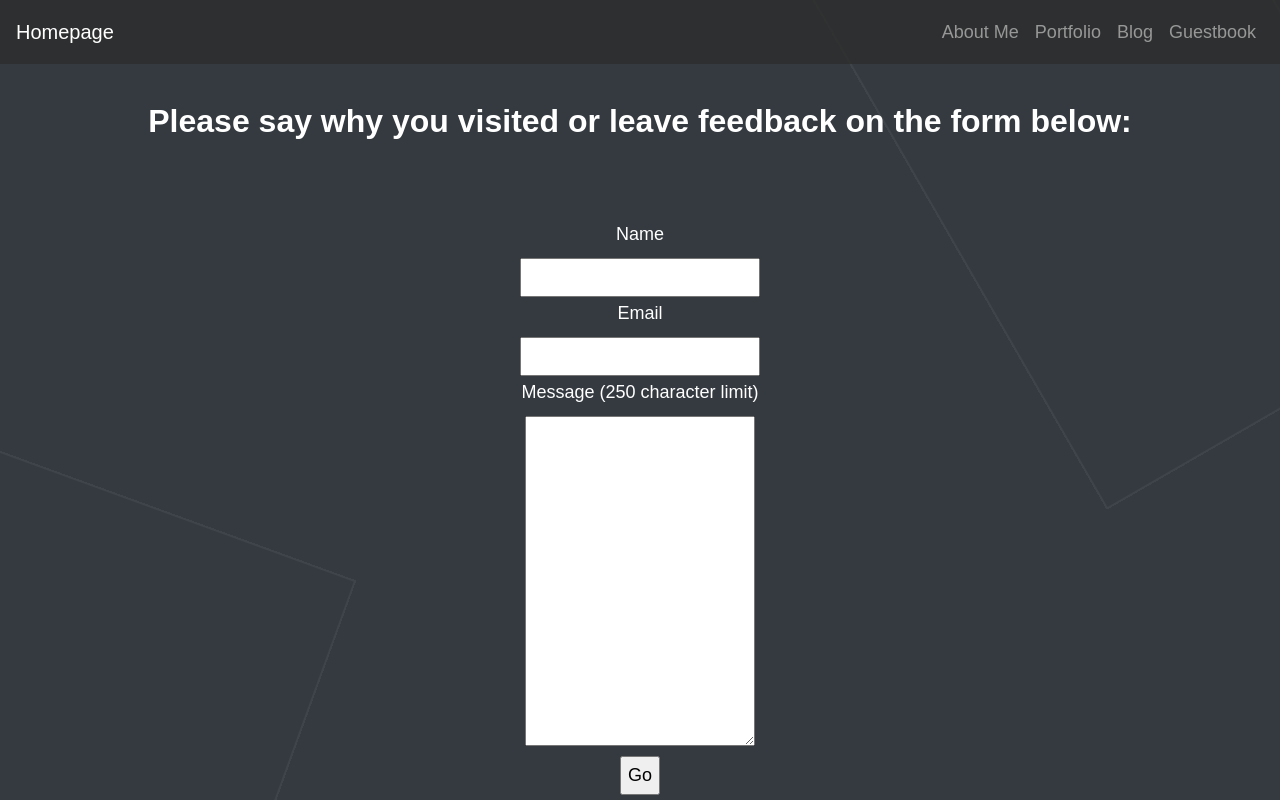
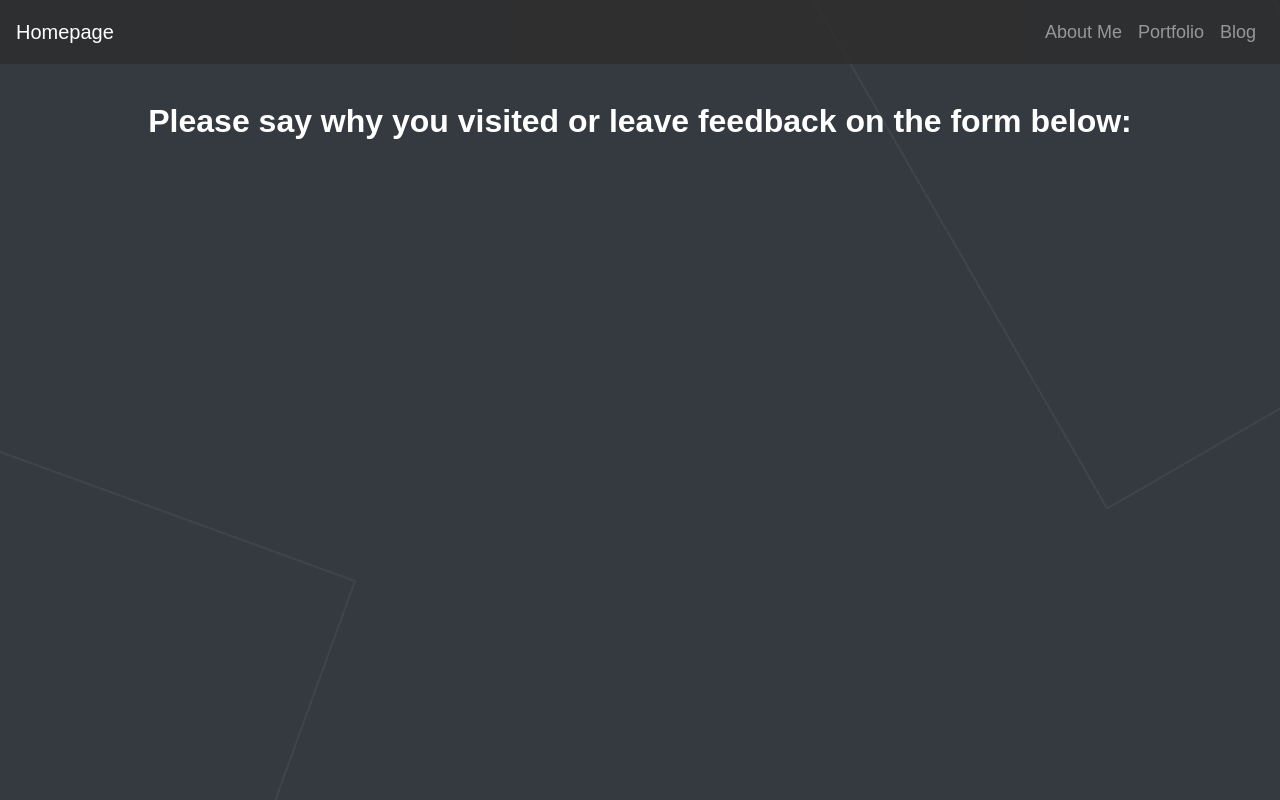
Before and after one commit to Elkip/mySite, a Flask app: page /contact in a window 1280 px wide. Run offline with Flask 2, Linux system fonts and the light colour scheme; some libraries are stand-ins or nearby versions.

Commit message:
Removed csrf token and guest book access for now.

```diff
--- a/mySite/templates/base.html
+++ b/mySite/templates/base.html
@@ -31,9 +31,6 @@
                 <li class="nav-item">
                     <a class="nav-link" href="{{ url_for('blog.blog') }}">Blog</a>
                 </li>
-                <li class="nav-item">
-                    <a class="nav-link" href="{{ url_for('contact.contact') }}">Guestbook</a>
-                </li>
             </ul>
         </div>
     </nav>
--- a/mySite/templates/contact/contact.html
+++ b/mySite/templates/contact/contact.html
@@ -18,13 +18,5 @@
         {% endwith %}
     </div>
     <div class="form text-center">
-        <form method="POST" action="">
-            {{ form.csrf_token }}
-            {{ form.name.label }}<br/> {{ form.name(size=20) }}<br/>
-            {{ form.email.label }}<br/> {{ form.email(size=20) }}<br/>
-            {{ form.message.label }}<br/> {{ form.message(cols="20", rows="10") }} <br/>
-            {# {{ form.captcha }} #}
-            <input type="submit" value="Go">
-        </form>
     </div>
 {% endblock %}
```
